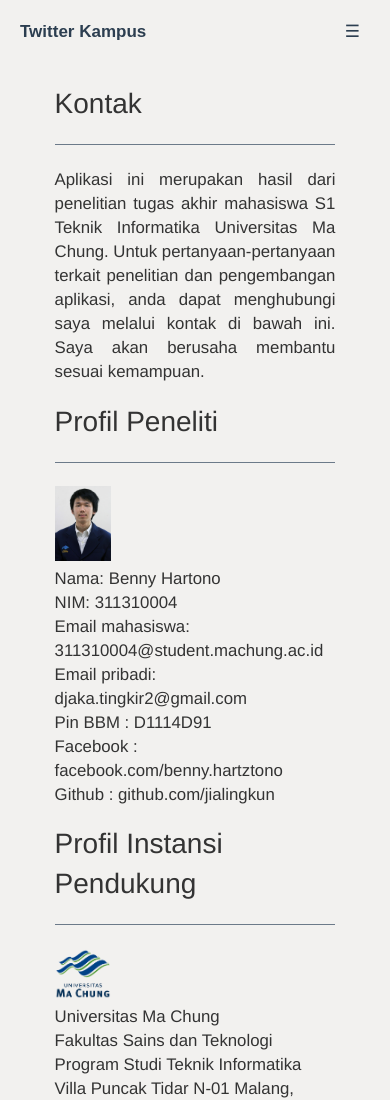
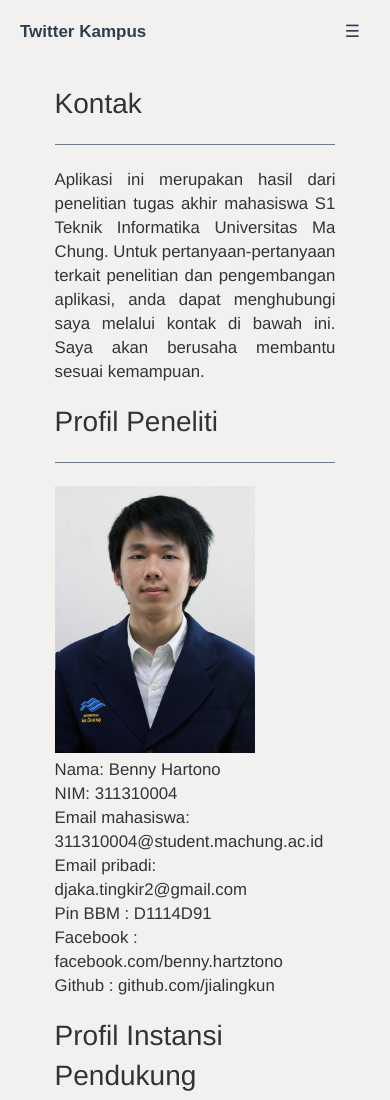
Before and after one commit to albertnur/Twitter-Kampus, a plain HTML site: page kontak.html in a window 390 px wide. Shown: the top 1100 px of the page. Drawn offline with Linux system fonts and the light colour scheme.

Commit message:
responsive fix

```diff
--- a/css/style.css
+++ b/css/style.css
@@ -206,6 +206,7 @@
     div.block{
         padding: 0% 10%;
         padding-top: 25%;
+        text-align: left;
     }
     div.heading{
         font-size: 3em;
--- a/kontak.html
+++ b/kontak.html
@@ -30,7 +30,7 @@
 		</div>
 		<div class="headingDocument">Profil Peneliti<hr></div>
 		<div class="content">
-		<img src="pasfoto.jpg" width="20%" align="center" style="margin-bottom: 2%;">
+		<img src="pasfoto.jpg" width="200px" align="center" style="margin-bottom: 2%;">
 			<div class="longdesc left-align">
 				Nama: Benny Hartono <br>
 				NIM: 311310004 <br>
@@ -44,7 +44,7 @@
 
 		<div class="headingDocument">Profil Instansi Pendukung<hr></div>
 		<div class="content">
-		<img src="machung.png" width="20%" align="center" style="margin-bottom: 2%;">
+		<img src="machung.png" width="200px" align="center" style="margin-bottom: 2%;">
 			<div class="longdesc left-align">
 			Universitas Ma Chung <br>
 			Fakultas Sains dan Teknologi <br>
```
